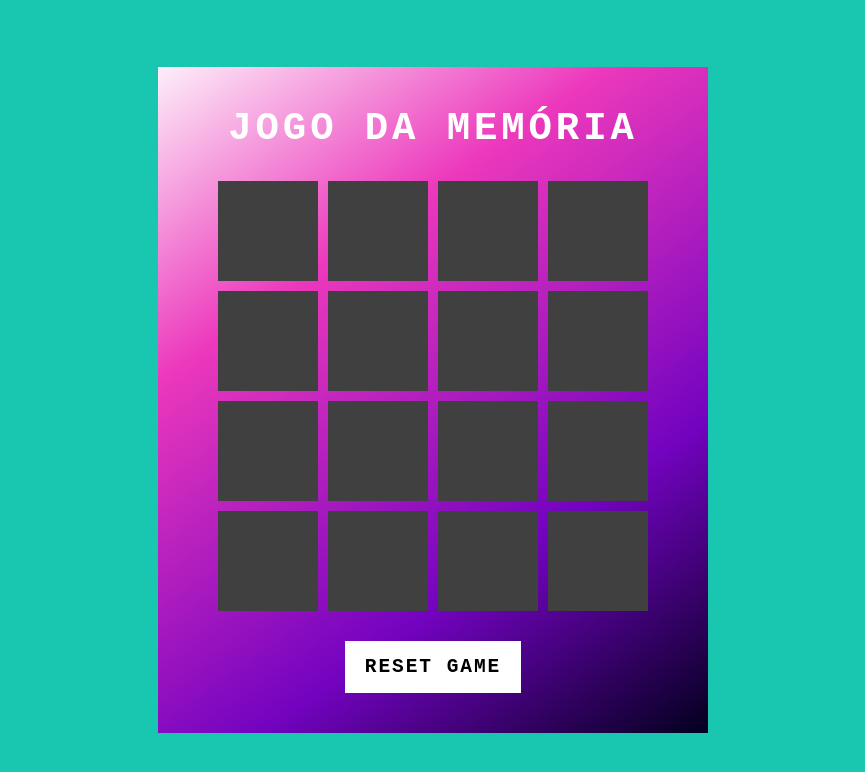
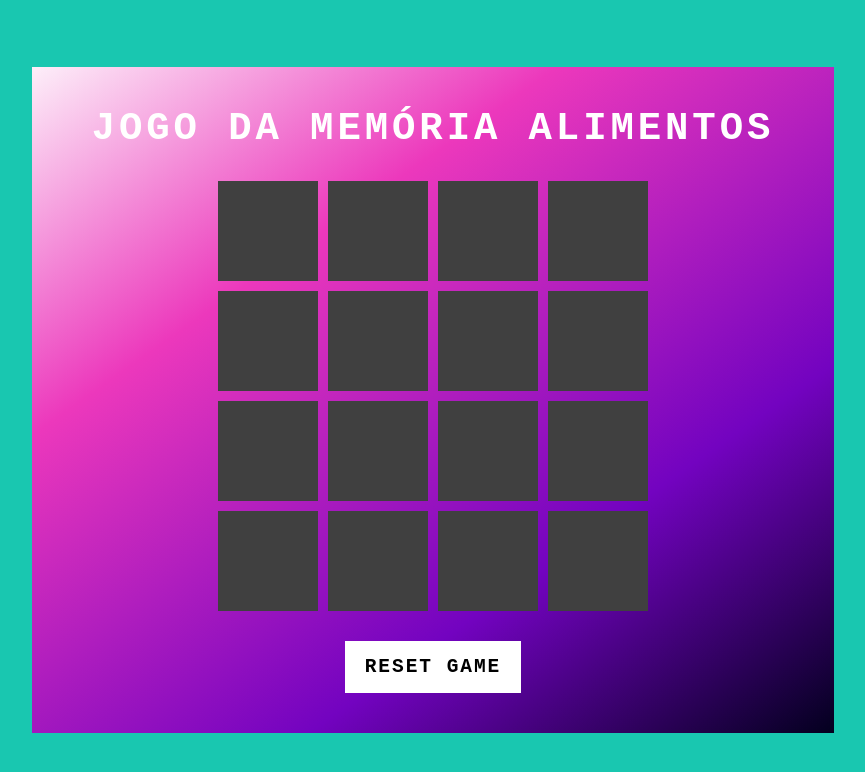
Before and after one commit to AylsonSantos/jogo-memoria-emojis, a plain HTML site: page index.html in a window 1280 px wide. Shown: the whole page, without its empty margins (207-1072 px from the left). Drawn offline with Linux system fonts and the light colour scheme.

Commit message:
alterando o titulo

```diff
--- a/index.html
+++ b/index.html
@@ -9,7 +9,7 @@
 </head>
 <body>
     <div class="container">
-        <h2>Jogo da Memória</h2>
+        <h2>Jogo da Memória Alimentos</h2>
         <div class="game"></div>
         <button class="reset" onclick="window.location.reload()">RESET GAME</button>
     </div>
```
